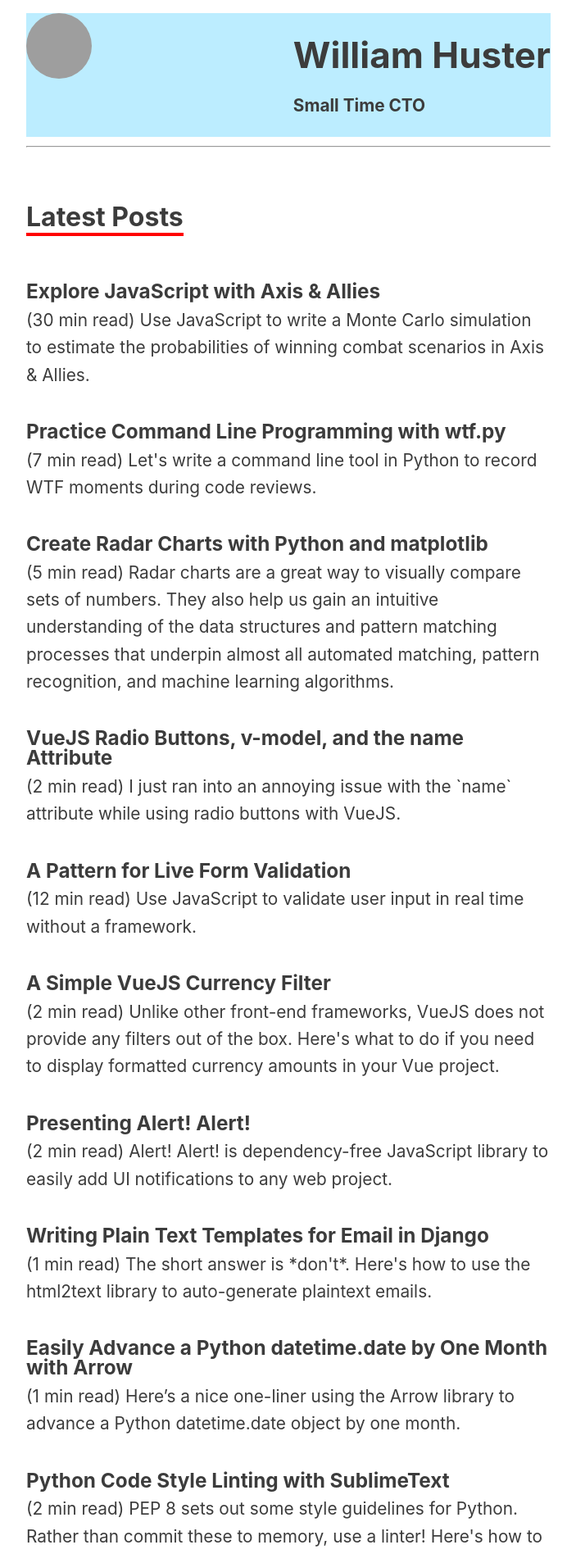
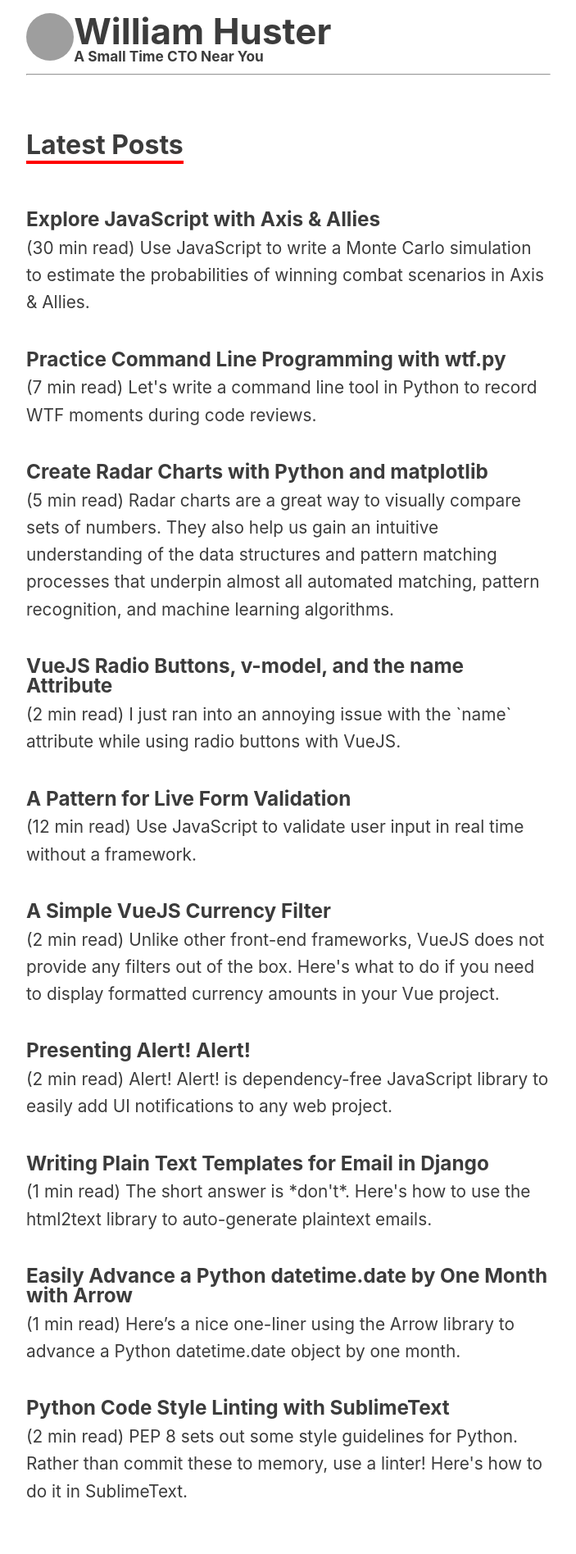
Before and after one commit to whusterj/whusterj.github.io, a Jekyll site: the page built from index.html, in a window 1280 px wide. Shown: the top 1896 px of the page at 82% size, without its empty margins (288-991 px from the left). Built offline with Jekyll 4.4.1, drawn with Linux system fonts in a browser that asks for light colours; the list of posts is cut into pages by our own code; grey boxes are pictures that could not be loaded.

Commit message:
More fiddling with the header and nav

```diff
--- a/_layouts/default.html
+++ b/_layouts/default.html
@@ -44,16 +44,16 @@
         <header class="header">
             <div class="row-wrap">
                 <div style="display:flex">
-                    <a href="/" style="flex: 1">
+                    <a href="/" style="flex: 1" class="no-highlight">
                         <img src="http://gravatar.com/avatar/4e5a5a2d5be8c26770a7d901b5898a9e?s=800"
-                        style="width: 100%; height: auto; max-width: 5rem; border-radius: 50%;"
+                        style="width: 100%; height: auto; max-width: 5.5rem; border-radius: 50%;"
                         alt="Portrait of William via Gravatar">
                     </a>
-                    <a href="/">
-                        <h1>
+                    <a href="/" style="flex: 10" class="no-highlight">
+                        <h1 style="margin: 0">
                             William Huster
                         </h1>
-                        <h4>Small Time CTO</h4>
+                        <h5 style="margin: 0">A Small Time CTO Near You</h5>
                     </a>
                 </div>
                 <hr>
--- a/static/css/style.css
+++ b/static/css/style.css
@@ -57,6 +57,12 @@ a:hover {
 }
 a:visited {
   color: inherit;
+}
+a.no-highlight {
+  background: none;
+}
+a.no-highlight:hover {
+  background: none;
 }
 
 img {
```
